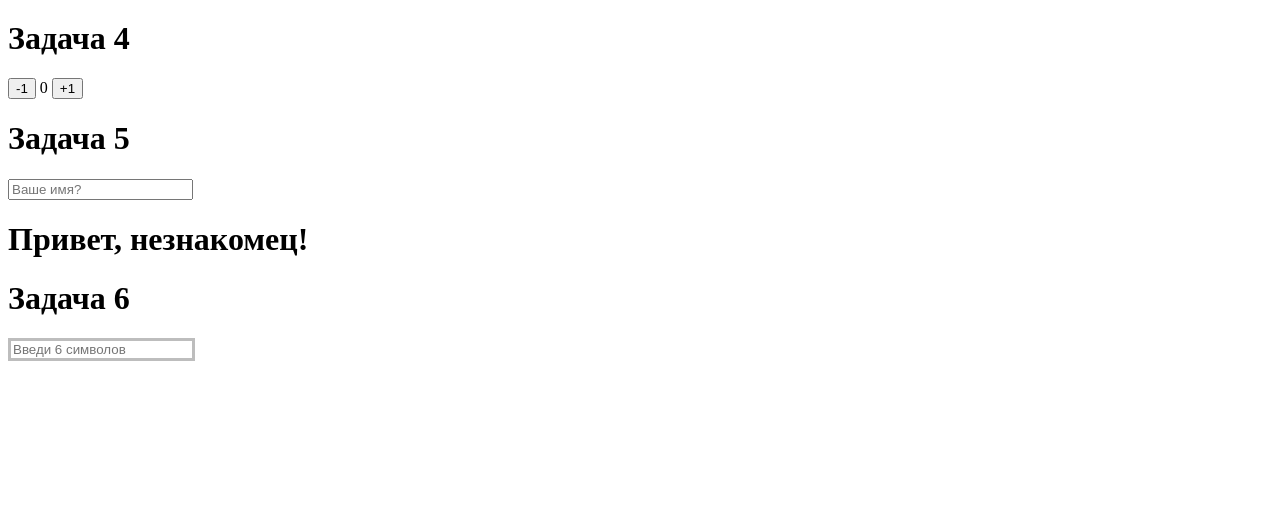
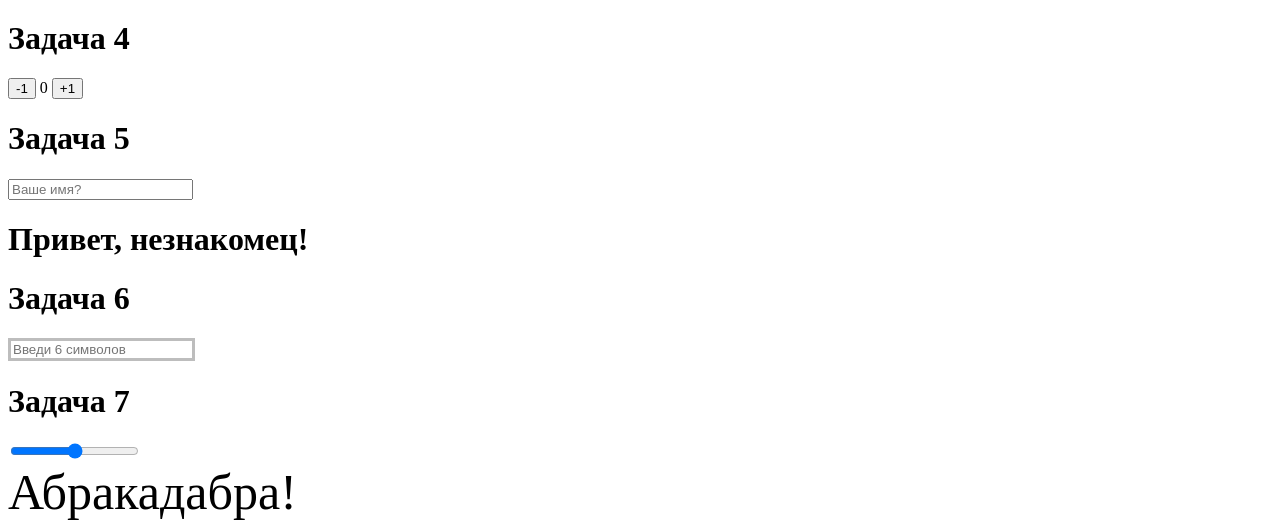
Before and after one commit to PolinaGaivoronska/goit-js-hw-07, a plain HTML site: page index.html in a window 1280 px wide. Shown: the part 1082-1611 px from the top of the page. Before the commit the page ends 1451 px from the top, so only its background shows below. Drawn offline with Linux system fonts and the light colour scheme.

Commit message:
Добавляет файлы седьмой задачи

```diff
--- a/index.html
+++ b/index.html
@@ -60,6 +60,10 @@
       data-length="6"
       placeholder="Введи 6 символов"
     />
+    <h1>Задача 7</h1>
+    <input id="font-size-control" type="range" />
+    <br />
+    <span id="text">Абракадабра!</span>
 
     <script src="./js/task-01.js" type="module"></script>
     <script src="./js/task-02.js" type="module"></script>
@@ -67,5 +71,6 @@
     <script src="./js/task-04.js" type="module"></script>
     <script src="./js/task-05.js" type="module"></script>
     <script src="./js/task-06.js" type="module"></script>
+    <script src="./js/task-07.js" type="module"></script>
 </body>
 </html>
--- /dev/null
+++ b/js/task-07.js
@@ -0,0 +1,8 @@
+const fontSizeRange = document.querySelector("#font-size-control");
+const spanText = document.querySelector("#text");
+const fontSizeChange = function () {
+  console.log(fontSizeRange.value);
+  spanText.style.fontSize = `${fontSizeRange.value}px`;
+};
+spanText.style.fontSize = `${fontSizeRange.value}px`;
+fontSizeRange.addEventListener("input", fontSizeChange);
```
